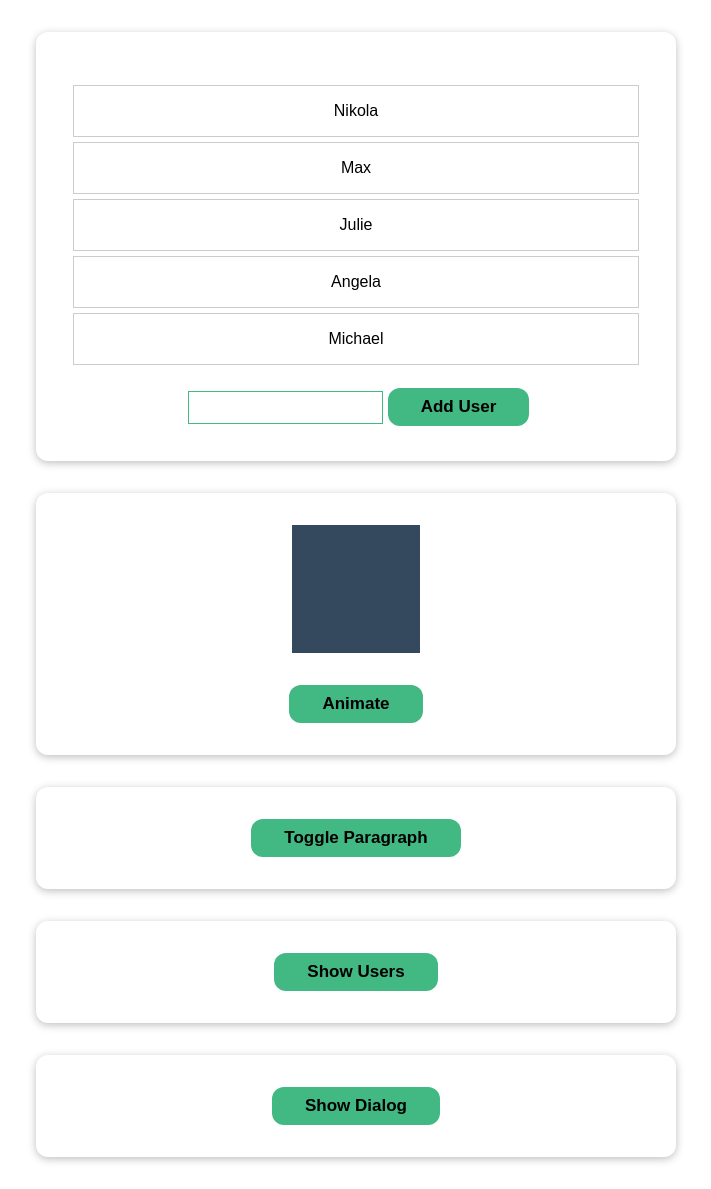
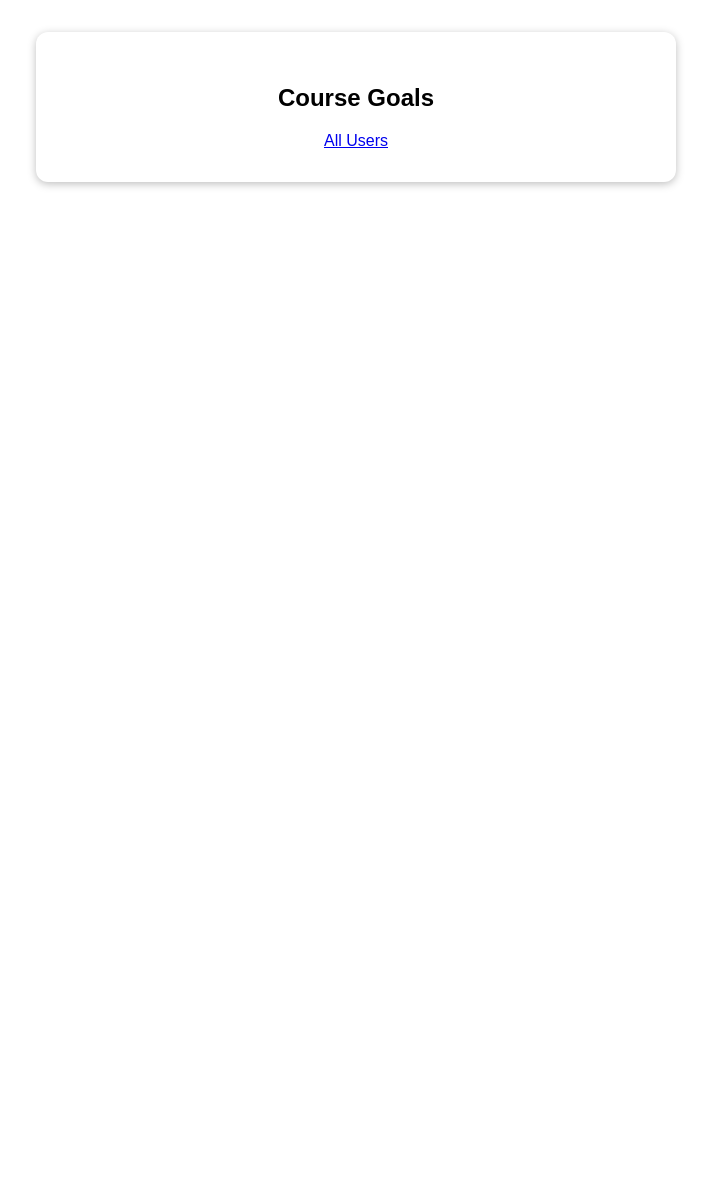
Before and after one commit to bognikk/VUE-animations-and-transitions, a Vue app: page /goals in a window 1280 px wide. Shown: the whole page, without its empty margins (284-995 px from the left). After the commit the page ends 800 px from the top, so only its background shows below. Built offline with nearby package versions, Linux system fonts and the light colour scheme.

Commit message:
animating route changes

```diff
--- a/package.json
+++ b/package.json
@@ -1,5 +1,5 @@
 {
-  "name": "animations and transitions",
+  "name": "animations-and-transitions",
   "version": "0.1.0",
   "private": true,
   "scripts": {
@@ -9,7 +9,8 @@
   },
   "dependencies": {
     "core-js": "^3.6.5",
-    "vue": "^3.0.0"
+    "vue": "^3.0.0",
+    "vue-router": "^4.1.6"
   },
   "devDependencies": {
     "@vue/cli-plugin-babel": "~4.5.0",
--- a/public/index.html
+++ b/public/index.html
@@ -5,7 +5,7 @@
     <meta http-equiv="X-UA-Compatible" content="IE=edge">
     <meta name="viewport" content="width=device-width,initial-scale=1.0">
     <link rel="icon" href="<%= BASE_URL %>favicon.ico">
-    <title><%= htmlWebpackPlugin.options.title %></title>
+    <title>Animations and Transitions</title>
   </head>
   <body>
     <noscript>
--- a/src/App.vue
+++ b/src/App.vue
@@ -1,51 +1,16 @@
 <template>
-	<div class="container">
-		<users-list></users-list>
-	</div>
-	<div class="container">
-		<div class="block" :class="{ animate: blockAnimated }"></div>
-		<button @click="animateBlock">Animate</button>
-	</div>
-	<div class="container">
-		<!-- :css="false" disabled CSS -->
-		<transition
-			:css="false"
-			@before-enter="beforeEnterExample"
-			@enter="enterExample"
-			@after-enter="afterEnterExample"
-			@before-leave="beforeLeaveExample"
-			@leave="leaveExample"
-			@after-leave="afterLeaveExample"
-			@enter-cancelled="enterCancelledExample"
-			@leave-cancelled="leaveCancelledExample"
-		>
-			<!-- transition wrapper - for element's that are added to the DOM -->
-			<!-- can be used for animations as well not just transitions -->
-			<p v-if="paraIsVisible">This is only sometimes visible...</p>
+	<router-view v-slot="slotProps">
+		<transition name="fade-button" mode="out-in">
+			<component :is="slotProps.Component"></component>
 		</transition>
-		<button @click="toggleParagraph">Toggle Paragraph</button>
-	</div>
-	<div class="container">
-		<!-- case in which you can have 2 elements because one is added at the time -->
-		<transition name="fade-button" mode="out-in">
-			<button @click="showUsers" v-if="!usersAreVisible">Show Users</button>
-			<button @click="hideUsers" v-else>Hide Users</button>
-		</transition>
-	</div>
-	<base-modal @close="hideDialog" :open="dialogIsVisible">
-		<p>This is a test dialog!</p>
-		<button @click="hideDialog">Close it!</button>
-	</base-modal>
-	<div class="container">
-		<button @click="showDialog">Show Dialog</button>
-	</div>
+	</router-view>
 </template>
 
 <script>
-import UsersList from './components/UsersList.vue';
+// import UsersList from './components/UsersList.vue';
 export default {
 	components: {
-		UsersList,
+		// UsersList,
 	},
 	data() {
 		return {
@@ -239,6 +204,13 @@
 	opacity: 1;
 }
 
+.route-enter-active {
+	animation: slide-scale 0.3s ease-out;
+}
+.route-leave-active {
+	animation: slide-scale 0.3s ease-in;
+}
+
 @keyframes slide-scale {
 	0% {
 		transform: translateX(0) scale(1);
--- a/src/main.js
+++ b/src/main.js
@@ -1,10 +1,25 @@
 import { createApp } from 'vue';
+import { createRouter, createWebHistory } from 'vue-router';
 
 import App from './App.vue';
 import BaseModal from './components/BaseModal.vue';
+import AllUsers from './pages/AllUsers.vue';
+import CourseGoals from './pages/CourseGoals.vue';
+
+const router = createRouter({
+  history: createWebHistory(),
+  routes: [
+    { path: '/', component: AllUsers },
+    { path: '/goals', component: CourseGoals },
+  ],
+});
 
 const app = createApp(App);
 
 app.component('base-modal', BaseModal);
 
-app.mount('#app');
+app.use(router);
+
+router.isReady().then(function () {
+  app.mount('#app');
+});
--- /dev/null
+++ b/src/pages/AllUsers.vue
@@ -0,0 +1,6 @@
+<template>
+	<div class="container">
+		<h2>All Users</h2>
+		<router-link to="/goals">Course Goals</router-link>
+	</div>
+</template>
--- /dev/null
+++ b/src/pages/CourseGoals.vue
@@ -0,0 +1,6 @@
+<template>
+	<div class="container">
+		<h2>Course Goals</h2>
+		<router-link to="/">All Users</router-link>
+	</div>
+</template>
```
Also changed, not shown: 1 other file (tests, documents, lock files or other folders).
